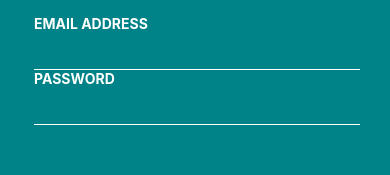
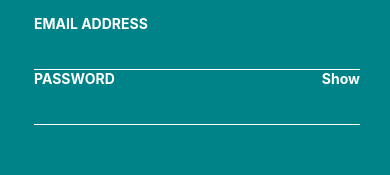
Before and after one commit to ducchungtx/Airbnb-Clone, a React Native app: screen / in a window 390 px wide. Shown: the part 126-301 px from the top of the page. Built offline with nearby package versions, Linux system fonts and the light colour scheme.

Commit message:
Update to fix button hidden by keyboard and add show hide password text

```diff
--- a/src/components/form/InputField.js
+++ b/src/components/form/InputField.js
@@ -11,8 +11,21 @@
 } from 'react-native';
 
 class InputField extends Component {
+    constructor(props) {
+        super(props);
+        this.state = {
+            secureInput: !(props.inputType === 'text' || props.inputType === 'email'),
+        };
+        this.toggleShowPassword = this.toggleShowPassword.bind(this);
+    }
+
+    toggleShowPassword() {
+        this.setState({ secureInput: !this.state.secureInput });
+    }
+
     render() {
         const {labelText, labelTextSize, labelColor, textColor, borderBottomColor, inputType, customStyle} = this.props;
+        const { secureInput } = this.state;
         const fontSize = labelTextSize || 14;
         const color = labelColor || colors.white;
         const inputColor = textColor || colors.white;
@@ -21,10 +34,18 @@
         return (
             <View style={styles.wrapper}>
                 <Text style={[{fontSize, color}, styles.label]}>{labelText}</Text>
+                { inputType === 'password' ?
+                    <TouchableOpacity
+                        style={styles.showButton}
+                        onPress={this.toggleShowPassword}
+                    >
+                        <Text style={styles.showButtonText}>{secureInput ? 'Show' : 'Hide'}</Text>
+                    </TouchableOpacity>
+                : null }
                 <TextInput
                     autoCorrect={false}
                     style={[{color: inputColor, borderBottomColor: borderBottom}, styles.inputField]}
-                    secureTextEntry={inputType === 'password'}
+                    secureTextEntry={secureInput}
                 />
             </View>
         );
@@ -38,7 +59,7 @@
     borderBottomColor: PropTypes.string,
     inputType: PropTypes.string.isRequired,
     customStyle: PropTypes.object
-}
+};
 
 const styles = StyleSheet.create({
     wrapper: {
@@ -52,6 +73,14 @@
         borderBottomWidth: 1,
         paddingTop: 5,
         paddingBottom: 5
+    },
+    showButton: {
+        position: 'absolute',
+        right: 0
+    },
+    showButtonText: {
+        color: colors.white,
+        fontWeight: '700'
     }
 });
 
--- a/src/screens/Login.js
+++ b/src/screens/Login.js
@@ -15,12 +15,15 @@
 import NextArrowButton from '../components/buttons/NextArrowButton';
 
 class Login extends Component {
-    handleNextButton() {
+    static handleNextButton() {
         alert('Next Button Press');
     }
     render() {
         return (
-            <KeyboardAvoidingView style={styles.wrapper}>
+            <KeyboardAvoidingView
+                style={styles.wrapper}
+                behavior="padding"
+            >
                 <View style={styles.scrollViewWrapper}>
                     <ScrollView style={styles.scrollView}>
                         <Text style={styles.loginHeader}>Login</Text>
@@ -45,7 +48,7 @@
                     </ScrollView>
                     <View style={styles.nextButton}>
                         <NextArrowButton
-                            handleNextButton={this.handleNextButton}
+                            handleNextButton={Login.handleNextButton}
                         />
                     </View>
                 </View>
```
